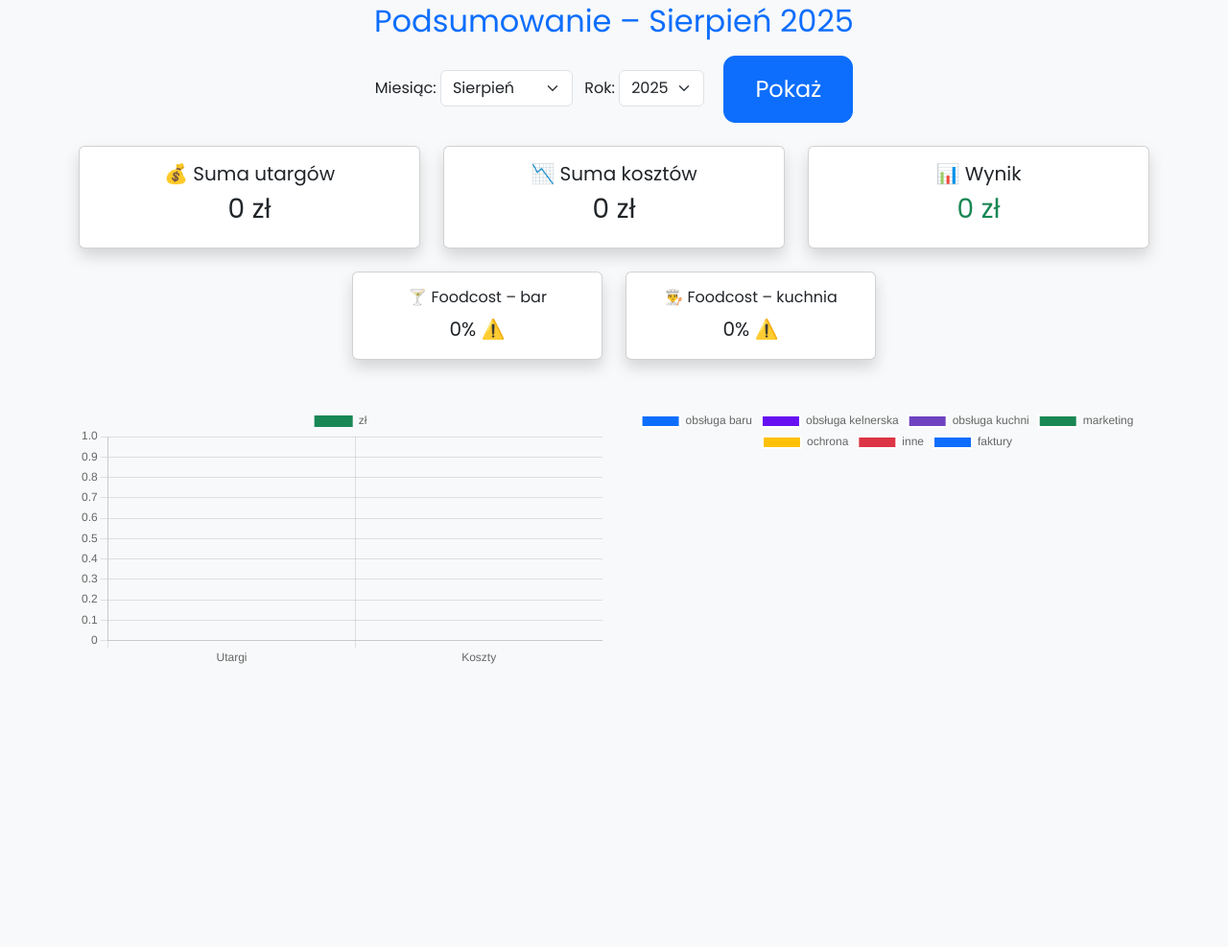
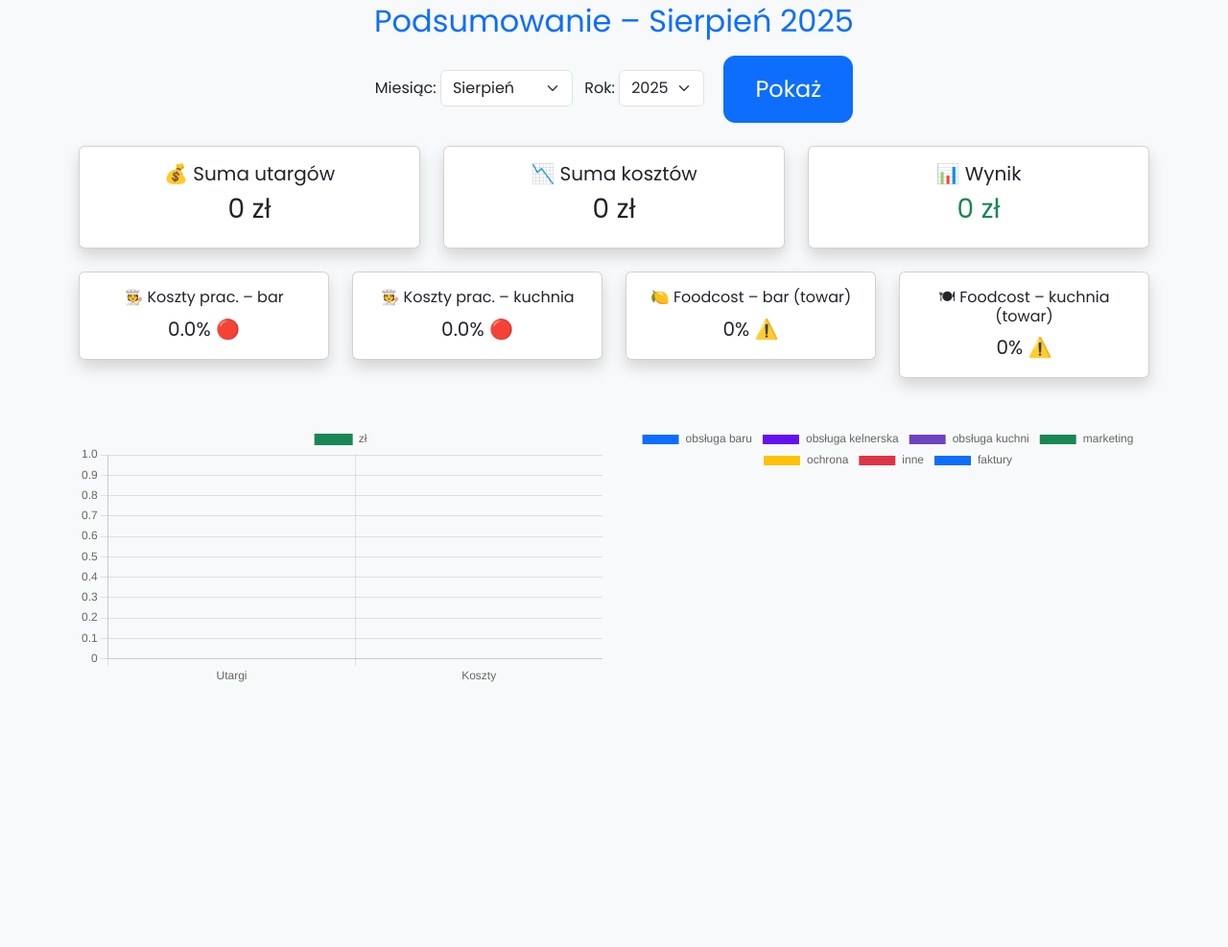
Before and after one commit to LukaszKowalewski414/manager-gastronomii, a Flask app: page /monthly-summary in a window 1280 px wide. Shown: the part 147-1134 px from the top of the page at 96% size. Run offline with Flask 3, Linux system fonts and the light colour scheme; data comes from the database, SQL or seed files in the repository; both versions use the stored data as it was after the commit.

Commit message:
Poprawiono logikę wskaźników

```diff
--- a/app.py
+++ b/app.py
@@ -88,6 +88,18 @@ def edit_invoice(invoice_id):
 
     db_session.close()
     return render_template('edit_invoice.html', invoice=invoice)
+
+@app.route('/invoice/<int:invoice_id>')
+def view_invoice(invoice_id):
+    db_session = Session()
+    invoice = db_session.query(Invoice).get(invoice_id)
+    db_session.close()
+
+    if not invoice:
+        return "Faktura nie istnieje", 404
+
+    return render_template("view_invoice.html", invoice=invoice)
+
 
 @app.route('/delete_invoice/<int:invoice_id>', methods=['POST'])
 def delete_invoice(invoice_id):
@@ -356,6 +368,16 @@ def monthly_summary():
         'faktury': total_costs_faktury
     }
 
+    # --- Wskaźniki procentowe względem utargu
+    cost_percentage_by_category = {}
+    if total_revenue > 0:
+        for key, value in cost_by_category.items():
+            percent = round((value / total_revenue) * 100, 1)
+            cost_percentage_by_category[key] = percent
+    else:
+        for key in cost_by_category:
+            cost_percentage_by_category[key] = 0.0
+
     # --- Faktury (do tabeli)
     invoices = db_session.query(Invoice).filter(
         Invoice.invoice_date >= start_date,
@@ -365,30 +387,38 @@ def monthly_summary():
 
     db_session.close()
 
+    # Wskaźniki pracowników względem przychodów bar i kuchnia
+    total_revenue_bar = sum(r.revenue_bar or 0 for r in rozliczenia)
+    total_revenue_kitchen = sum(r.revenue_kitchen or 0 for r in rozliczenia)
+    cost_bar = cost_by_category['obsługa baru']
+    cost_kitchen = cost_by_category['obsługa kuchni']
+
+    def color_for(value):
+        if value < 30:
+            return "🟢"
+        elif value <= 40:
+            return "🟡"
+        else:
+            return "🔴"
+
     summary = {
         'total_revenue': total_revenue,
         'total_costs': total_costs,
         'net_result': total_revenue - total_costs,
-        'cost_by_category': cost_by_category
+        'cost_by_category': cost_by_category,
+        'cost_percentage_by_category': cost_percentage_by_category,  # ← DODANE TO
+        'foodcost_bar': {
+            'value': round((cost_bar / total_revenue_bar) * 100, 1) if total_revenue_bar else 0.0,
+            'color': color_for(round((cost_bar / total_revenue_bar) * 100, 1)) if total_revenue_bar else "⚪️"
+        },
+        'foodcost_kitchen': {
+            'value': round((cost_kitchen / total_revenue_kitchen) * 100, 1) if total_revenue_kitchen else 0.0,
+            'color': color_for(
+                round((cost_kitchen / total_revenue_kitchen) * 100, 1)) if total_revenue_kitchen else "⚪️"
+        },
+        'foodcost_towar_bar': {'value': 0.0, 'color': "⚪️"},
+        'foodcost_towar_kitchen': {'value': 0.0, 'color': "⚪️"},
     }
-
-    foodcost_goods_kitchen = sum(f.net_amount or 0 for f in invoices if f.category == 'Towar' and f.goods_type == 'jedzenie')
-    foodcost_goods_bar = sum(f.net_amount or 0 for f in invoices if f.category == 'Towar' and f.goods_type == 'bar')
-
-    revenue_kitchen = sum(d.revenue_kitchen or 0 for d in rozliczenia)
-    revenue_bar = sum(d.revenue_bar or 0 for d in rozliczenia)
-
-    if revenue_bar:
-        foodcost_value = round((foodcost_goods_kitchen + foodcost_goods_bar) / revenue_bar * 100, 1)
-        if foodcost_value < 30:
-            foodcost_color = "🟢"
-        elif foodcost_value <= 35:
-            foodcost_color = "🟡"
-        else:
-            foodcost_color = "🔴"
-    else:
-        foodcost_value = 0
-        foodcost_color = "⚠️"
 
     def calc_foodcost(value, revenue):
         if revenue:
@@ -404,13 +434,25 @@ def monthly_summary():
             color = "⚠️"
         return {'value': percent, 'color': color}
 
-    summary["foodcost_bar"] = calc_foodcost(foodcost_goods_bar, revenue_bar)
-    summary["foodcost_kitchen"] = calc_foodcost(foodcost_goods_kitchen, revenue_kitchen)
+    # --- Nowe wskaźniki: koszt obsługi / przychód
+    cost_bar = sum(r.cost_bar or 0 for r in rozliczenia)
+    cost_kitchen = sum(r.cost_kitchen or 0 for r in rozliczenia)
 
-    summary["foodcost"] = {
-        "value": foodcost_value,
-        "color": foodcost_color
-    }
+    revenue_bar = sum(r.revenue_bar or 0 for r in rozliczenia)
+    revenue_kitchen = sum(r.revenue_kitchen or 0 for r in rozliczenia)
+
+    # FOODCOST = faktury / utarg
+    foodcost_goods_bar = sum(f.net_amount or 0 for f in invoices if
+                             (f.category or '').lower() == 'towar' and (f.goods_type or '').lower() == 'bar')
+    foodcost_goods_kitchen = sum(f.net_amount or 0 for f in invoices if
+                                 (f.category or '').lower() == 'towar' and (f.goods_type or '').lower() == 'jedzenie')
+
+    summary["foodcost_towar_bar"] = calc_foodcost(foodcost_goods_bar, revenue_bar)
+    summary["foodcost_towar_kitchen"] = calc_foodcost(foodcost_goods_kitchen, revenue_kitchen)
+
+    summary["foodcost_bar"] = calc_foodcost(cost_bar, revenue_bar)
+    summary["foodcost_kitchen"] = calc_foodcost(cost_kitchen, revenue_kitchen)
+
 
     return render_template(
         'monthly_summary.html',
@@ -491,7 +533,7 @@ def summary_period():
         total_expenses = sum(expense_breakdown.values())
         result = total_income - total_expenses
 
-        # Wskaźniki kosztów pracowników
+        # Wskaźnik ogólny – koszty pracowników / przychód
         staff_keys = ["Obsługa baru", "Obsługa kuchni", "Obsługa kelnerska", "Marketing"]
         total_staff_costs = sum(expense_breakdown.get(k, 0) for k in staff_keys)
         staff_costs_percent = (total_staff_costs / total_income * 100) if total_income else 0
@@ -503,10 +545,27 @@ def summary_period():
         else:
             color = "🔴"
 
-        staff_costs_breakdown = {}
-        for k in staff_keys:
-            v = expense_breakdown.get(k, 0)
-            staff_costs_breakdown[k] = (v / total_staff_costs * 100) if total_staff_costs else 0
+        # --- Szczegółowe przychody
+        total_bar_revenue = sum(r.revenue_bar or 0 for r in rozliczenia)
+        total_kitchen_revenue = sum(r.revenue_kitchen or 0 for r in rozliczenia)
+
+        # --- Wskaźniki procentowe względem właściwych przychodów
+        cost_percentage_by_category = {}
+
+        # obsługa baru / przychód baru
+        cost_bar = cost_by_category['obsługa baru']
+        cost_percentage_by_category['obsługa baru'] = round((cost_bar / total_bar_revenue) * 100,
+                                                            1) if total_bar_revenue else 0.0
+
+        # obsługa kuchni / przychód kuchni
+        cost_kitchen = cost_by_category['obsługa kuchni']
+        cost_percentage_by_category['obsługa kuchni'] = round((cost_kitchen / total_kitchen_revenue) * 100,
+                                                              1) if total_kitchen_revenue else 0.0
+
+        # reszta względem całego utargu
+        for key in ['obsługa kelnerska', 'marketing', 'ochrona', 'inne', 'faktury']:
+            value = cost_by_category[key]
+            cost_percentage_by_category[key] = round((value / total_revenue) * 100, 1) if total_revenue else 0.0
 
         return render_template(
             "summary_period.html",
@@ -519,7 +578,8 @@ def summary_period():
                 "expense_breakdown": expense_breakdown,
                 "staff_costs_percent": round(staff_costs_percent, 1),
                 "staff_costs_percent_color": color,
-                "staff_costs_breakdown": staff_costs_breakdown
+                "staff_costs_breakdown": cost_percentage_by_category,
+                "cost_percentage_by_category": cost_percentage_by_category
             },
             now=datetime.datetime.now()
         )
@@ -606,7 +666,6 @@ def edit_daily(data):
 @app.route('/delete_daily/<data>', methods=['POST'])
 def delete_daily(data):
     db_session = Session()
-    lokal = session.get("lokal")  # jeśli rozliczenia są przypisane do lokalu
     data_obj = datetime.datetime.strptime(data, '%Y-%m-%d').date()
 
     roz = db_session.query(RozliczenieDzien).filter_by(
--- a/templates/monthly_summary.html
+++ b/templates/monthly_summary.html
@@ -64,31 +64,67 @@
 
 <!-- Dolny rząd: mniejsze karty -->
 <div class="row text-center mb-5">
-    <div class="col-md-3 offset-md-3">
+    <!-- Wskaźnik kosztów pracowników bar -->
+    <div class="col-md-3">
         <div class="card p-3 shadow small">
-            <h6>🍸 Foodcost – bar</h6>
-            <p class="fs-5 mb-0">{{ summary.foodcost_bar['value'] }}%
-                <span class="{% if summary.foodcost_bar['value'] < 30 %}text-success
-                              {% elif summary.foodcost_bar['value'] <= 40 %}text-warning
+            <h6>🧑‍🍳 Koszty prac. – bar</h6>
+            {% set bar_val = summary.cost_percentage_by_category['obsługa baru'] %}
+            <p class="fs-5 mb-0">
+                {{ bar_val | round(1) }}%
+                <span class="{% if bar_val < 30 %}text-success
+                              {% elif bar_val <= 40 %}text-warning
                               {% else %}text-danger{% endif %}">
-                    {{ summary.foodcost_bar['color'] }}
+                    🔴
                 </span>
             </p>
         </div>
     </div>
+
+    <!-- Wskaźnik kosztów pracowników kuchnia -->
     <div class="col-md-3">
         <div class="card p-3 shadow small">
-            <h6>👨‍🍳 Foodcost – kuchnia</h6>
-            <p class="fs-5 mb-0">{{ summary.foodcost_kitchen['value'] }}%
-                <span class="{% if summary.foodcost_kitchen['value'] < 30 %}text-success
-                              {% elif summary.foodcost_kitchen['value'] <= 40 %}text-warning
+            <h6>🧑‍🍳 Koszty prac. – kuchnia</h6>
+            {% set kitchen_val = summary.cost_percentage_by_category['obsługa kuchni'] %}
+            <p class="fs-5 mb-0">
+                {{ kitchen_val | round(1) }}%
+                <span class="{% if kitchen_val < 30 %}text-success
+                              {% elif kitchen_val <= 40 %}text-warning
                               {% else %}text-danger{% endif %}">
-                    {{ summary.foodcost_kitchen['color'] }}
+                    🔴
+                </span>
+            </p>
+        </div>
+    </div>
+
+    <!-- Foodcost – bar (towar) -->
+    <div class="col-md-3">
+        <div class="card p-3 shadow small">
+            <h6>🍋 Foodcost – bar (towar)</h6>
+            <p class="fs-5 mb-0">{{ summary.foodcost_towar_bar['value'] }}%
+                <span class="{% if summary.foodcost_towar_bar['value'] < 30 %}text-success
+                              {% elif summary.foodcost_towar_bar['value'] <= 40 %}text-warning
+                              {% else %}text-danger{% endif %}">
+                    {{ summary.foodcost_towar_bar['color'] }}
+                </span>
+            </p>
+        </div>
+    </div>
+
+    <!-- Foodcost – kuchnia (towar) -->
+    <div class="col-md-3">
+        <div class="card p-3 shadow small">
+            <h6>🍽 Foodcost – kuchnia (towar)</h6>
+            <p class="fs-5 mb-0">{{ summary.foodcost_towar_kitchen['value'] }}%
+                <span class="{% if summary.foodcost_towar_kitchen['value'] < 30 %}text-success
+                              {% elif summary.foodcost_towar_kitchen['value'] <= 40 %}text-warning
+                              {% else %}text-danger{% endif %}">
+                    {{ summary.foodcost_towar_kitchen['color'] }}
                 </span>
             </p>
         </div>
     </div>
 </div>
+
 
 
     <!-- Wykresy -->
@@ -177,6 +213,7 @@
             <td>{{ invoice.supplier_nip }}</td>
             <td>{{ invoice.category }}</td>
             <td>
+                <a href="{{ url_for('view_invoice', invoice_id=invoice.id) }}" class="btn btn-sm btn-info"> Podgląd</a>
                 <a href="{{ url_for('edit_invoice', invoice_id=invoice.id) }}" class="btn btn-sm btn-outline-secondary me-2">edytuj</a>
                 <form action="{{ url_for('delete_invoice', invoice_id=invoice.id) }}" method="POST" style="display:inline;">
                     <button type="submit" class="btn btn-sm btn-outline-danger" onclick="return confirm('Na pewno chcesz usunąć tę fakturę?')">usuń</button>
--- a/utils/data/nip_categories.json
+++ b/utils/data/nip_categories.json
@@ -4,5 +4,6 @@
   "5421154223": "Utrzymanie lokalu",
   "7010682967": "Towar",
   "7791906082": "Towar",
-  "5423425301": "Towar"
+  "5423425301": "Towar",
+  "123": "Utrzymanie lokalu"
 }
```
Also changed, not shown: templates/daily_summary.html (+6 -1 lines), templates/summary_period.html (+23 -15 lines), templates/view_invoice.html (added, +19 -0 lines), data/food_cost.db, 1 other file.
